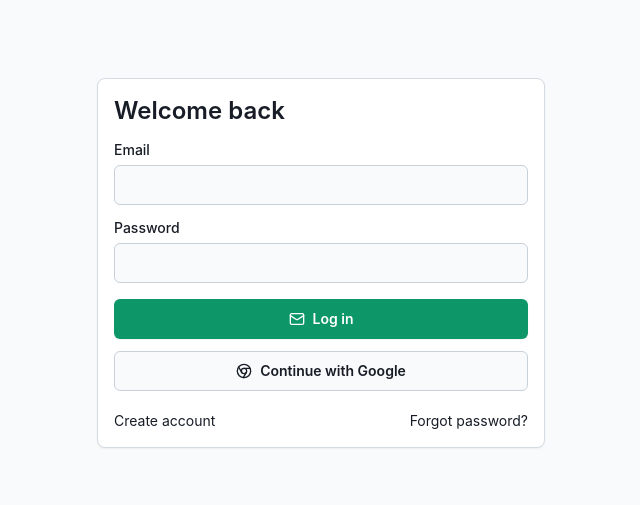
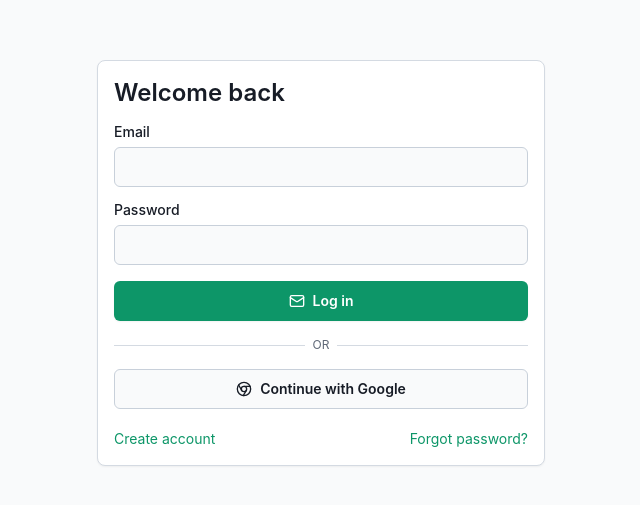
Before and after one commit to hritik3249/Gym-Fuel, a Next.js app: page /auth/login in a window 1280 px wide. Shown: the part 137-642 px from the top of the page, without its empty margins (319-959 px from the left). Built offline with nearby package versions, Linux system fonts and the light colour scheme; no server answers.

Commit message:
google auth added

```diff
--- a/app/auth/callback/route.ts
+++ b/app/auth/callback/route.ts
@@ -4,9 +4,24 @@ import { createClient } from "@/lib/supabase/server";
 export async function GET(request: Request) {
   const requestUrl = new URL(request.url);
   const code = requestUrl.searchParams.get("code");
+  const error = requestUrl.searchParams.get("error");
+
+  // If Google auth error, redirect to login with message
+  if (error) {
+    return NextResponse.redirect(
+      new URL(`/auth/login?error=${error}`, request.url)
+    );
+  }
+
   if (code) {
     const supabase = await createClient();
-    await supabase.auth.exchangeCodeForSession(code);
+    const { error: sessionError } = await supabase.auth.exchangeCodeForSession(code);
+    if (sessionError) {
+      return NextResponse.redirect(
+        new URL("/auth/login?error=auth_failed", request.url)
+      );
+    }
   }
+
   return NextResponse.redirect(new URL("/app/dashboard", request.url));
 }
--- a/components/auth-form.tsx
+++ b/components/auth-form.tsx
@@ -1,20 +1,25 @@
 "use client";
 import Link from "next/link";
-import { useRouter } from "next/navigation";
+import { useRouter, useSearchParams } from "next/navigation";
 import { Chrome, Loader2, Mail } from "lucide-react";
-import { useState } from "react";
+import { Suspense, useState } from "react";
 import { Button } from "@/components/ui/button";
 import { Card, CardContent, CardHeader, CardTitle } from "@/components/ui/card";
 import { Input } from "@/components/ui/input";
 import { Label } from "@/components/ui/label";
 import { createClient } from "@/lib/supabase/browser";
 
-export function AuthForm({ mode }: { mode: "login" | "signup" | "reset" }) {
+function AuthFormInner({ mode }: { mode: "login" | "signup" | "reset" }) {
   const router = useRouter();
+  const searchParams = useSearchParams();
+  const authError = searchParams.get("error");
+
   const [email, setEmail] = useState("");
   const [password, setPassword] = useState("");
   const [loading, setLoading] = useState(false);
-  const [message, setMessage] = useState("");
+  const [message, setMessage] = useState(
+    authError ? "Authentication failed. Please try again." : ""
+  );
   const supabase = createClient();
 
   async function submit(event: React.FormEvent<HTMLFormElement>) {
@@ -26,34 +31,63 @@ export function AuthForm({ mode }: { mode: "login" | "signup" | "reset" }) {
       const { error } = await supabase.auth.resetPasswordForEmail(email, {
         redirectTo: `${process.env.NEXT_PUBLIC_SITE_URL ?? window.location.origin}/auth/login`
       });
-      setMessage(error?.message ?? "Password reset email sent.");
+      setMessage(error?.message ?? "Password reset email sent. Check your inbox.");
       setLoading(false);
       return;
     }
 
-    const action = mode === "login"
-      ? supabase.auth.signInWithPassword({ email, password })
-      : supabase.auth.signUp({ email, password, options: { emailRedirectTo: `${process.env.NEXT_PUBLIC_SITE_URL ?? window.location.origin}/app/dashboard` } });
+    const action =
+      mode === "login"
+        ? supabase.auth.signInWithPassword({ email, password })
+        : supabase.auth.signUp({
+            email,
+            password,
+            options: {
+              emailRedirectTo: `${process.env.NEXT_PUBLIC_SITE_URL ?? window.location.origin}/auth/callback`
+            }
+          });
 
     const { error } = await action;
     setLoading(false);
-    if (error) { setMessage(error.message); return; }
+    if (error) {
+      setMessage(error.message);
+      return;
+    }
+
+    if (mode === "signup") {
+      setMessage("Check your email to confirm your account.");
+      return;
+    }
+
     router.push("/app/dashboard");
     router.refresh();
   }
 
   async function googleLogin() {
     setLoading(true);
-    const { error } = await supabase.auth.signInWithOAuth({ provider: "google", options: { redirectTo: `${process.env.NEXT_PUBLIC_SITE_URL ?? window.location.origin}/app/dashboard` } });
-    if (error) { setMessage(error.message); setLoading(false); }
+    const { error } = await supabase.auth.signInWithOAuth({
+      provider: "google",
+      options: {
+        redirectTo: `${process.env.NEXT_PUBLIC_SITE_URL ?? window.location.origin}/auth/callback`
+      }
+    });
+    if (error) {
+      setMessage(error.message);
+      setLoading(false);
+    }
   }
 
-  const title = mode === "login" ? "Welcome back" : mode === "signup" ? "Create your account" : "Reset password";
+  const title =
+    mode === "login" ? "Welcome back" :
+    mode === "signup" ? "Create your account" :
+    "Reset password";
 
   return (
     <div className="flex min-h-screen items-center justify-center bg-background p-4">
       <Card className="w-full max-w-md">
-        <CardHeader><CardTitle className="text-2xl">{title}</CardTitle></CardHeader>
+        <CardHeader>
+          <CardTitle className="text-2xl">{title}</CardTitle>
+        </CardHeader>
         <CardContent>
           <form className="grid gap-4" onSubmit={submit}>
             <div className="grid gap-2">
@@ -71,19 +105,51 @@ export function AuthForm({ mode }: { mode: "login" | "signup" | "reset" }) {
               {mode === "login" ? "Log in" : mode === "signup" ? "Sign up" : "Send reset link"}
             </Button>
           </form>
+
           {mode !== "reset" && (
-            <Button className="mt-3 w-full" variant="outline" onClick={googleLogin} disabled={loading}>
-              <Chrome className="size-4" />
-              Continue with Google
-            </Button>
+            <>
+              <div className="relative my-4">
+                <div className="absolute inset-0 flex items-center">
+                  <span className="w-full border-t border-border" />
+                </div>
+                <div className="relative flex justify-center text-xs uppercase">
+                  <span className="bg-card px-2 text-muted-foreground">or</span>
+                </div>
+              </div>
+              <Button className="w-full" variant="outline" onClick={googleLogin} disabled={loading}>
+                <Chrome className="size-4" />
+                Continue with Google
+              </Button>
+            </>
           )}
-          {message && <p className="mt-4 rounded-md bg-secondary p-3 text-sm text-muted-foreground">{message}</p>}
+
+          {message && (
+            <p className="mt-4 rounded-md bg-secondary p-3 text-sm text-muted-foreground">
+              {message}
+            </p>
+          )}
+
           <div className="mt-5 flex justify-between text-sm">
-            {mode !== "login" ? <Link href="/auth/login">Log in</Link> : <Link href="/auth/signup">Create account</Link>}
-            <Link href="/auth/reset-password">Forgot password?</Link>
+            {mode !== "login"
+              ? <Link href="/auth/login" className="text-primary hover:underline">Log in</Link>
+              : <Link href="/auth/signup" className="text-primary hover:underline">Create account</Link>
+            }
+            <Link href="/auth/reset-password" className="text-primary hover:underline">Forgot password?</Link>
           </div>
         </CardContent>
       </Card>
     </div>
   );
 }
+
+export function AuthForm({ mode }: { mode: "login" | "signup" | "reset" }) {
+  return (
+    <Suspense fallback={
+      <div className="flex min-h-screen items-center justify-center bg-background">
+        <Loader2 className="size-8 animate-spin text-primary" />
+      </div>
+    }>
+      <AuthFormInner mode={mode} />
+    </Suspense>
+  );
+}
--- a/middleware.ts
+++ b/middleware.ts
@@ -1,6 +1,8 @@
 import { NextResponse, type NextRequest } from "next/server";
 import { createServerClient } from "@supabase/ssr";
 import type { CookieOptions } from "@supabase/ssr";
+
+export const runtime = "nodejs";
 
 type CookieToSet = {
   name: string;
@@ -60,6 +62,5 @@ export async function middleware(request: NextRequest) {
 }
 
 export const config = {
-  matcher: ["/app/:path*", "/auth/:path*"],
-  runtime: "nodejs"   // ← THIS is the only change
+  matcher: ["/app/:path*", "/auth/:path*"]
 };
```
